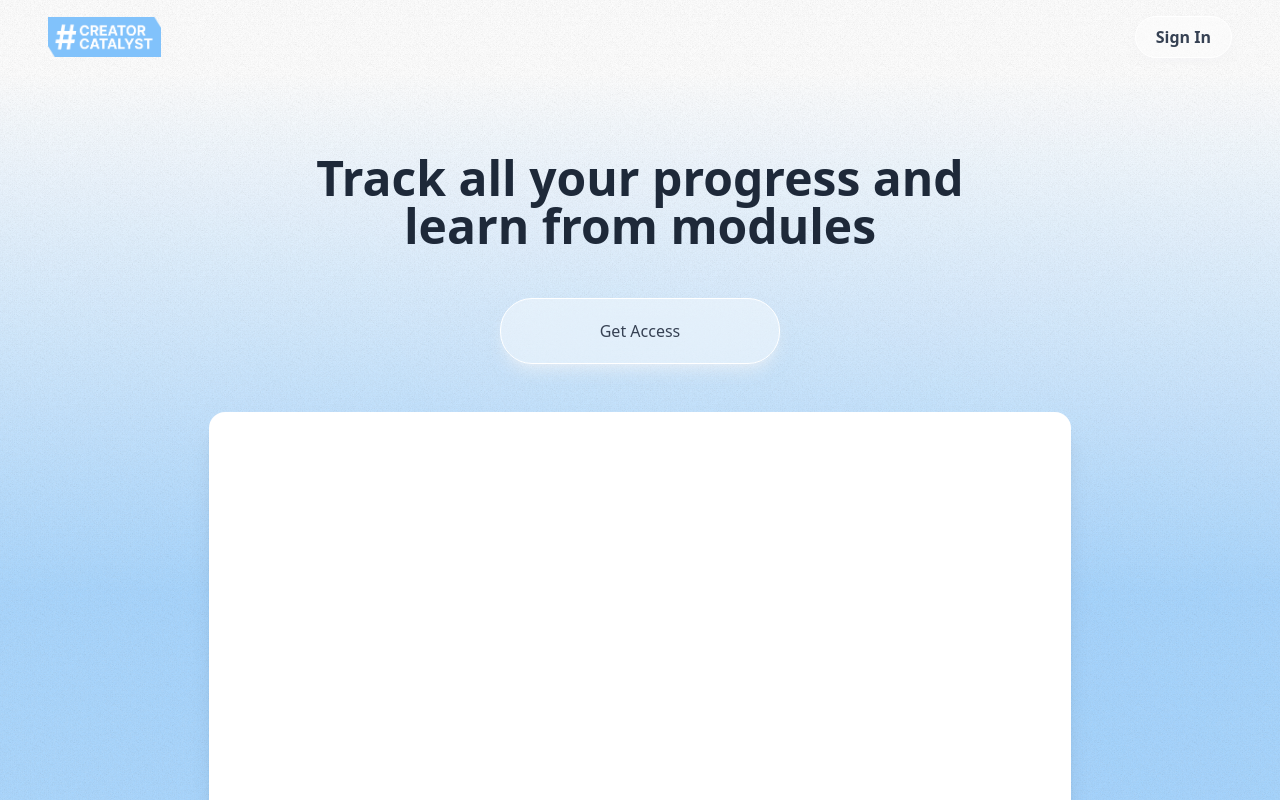
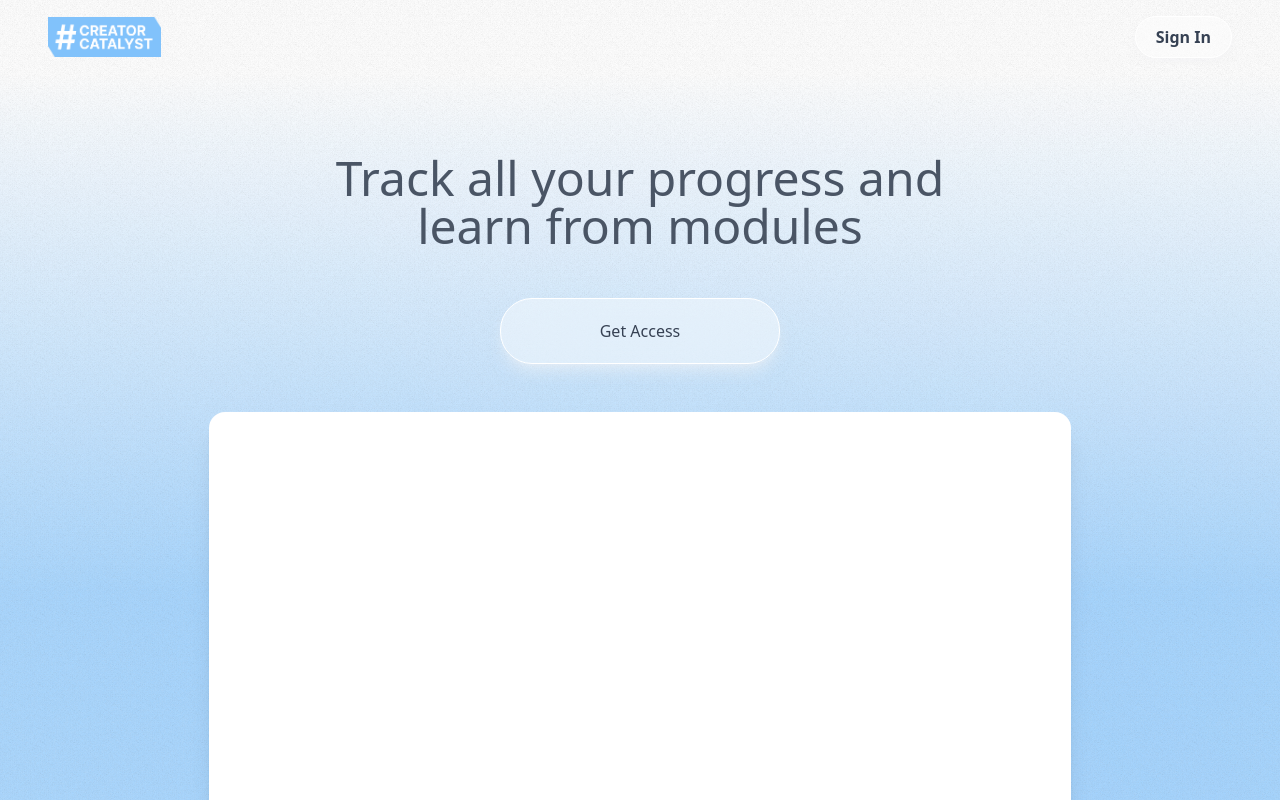
Before and after one commit to ParthSankpal/creator-catalyst-client-dashboard-deployment, a Next.js app: page / in a window 1280 px wide. Shown: the top 800 px of the page. Built offline with nearby package versions, Linux system fonts and the light colour scheme; no server answers.

Commit message:
minor changes to landing

```diff
--- a/components/ui/sidebar.jsx
+++ b/components/ui/sidebar.jsx
@@ -43,7 +43,7 @@ function useSidebar() {
 }
 
 function SidebarProvider({
-  defaultOpen = true,
+  defaultOpen = false,
   open: openProp,
   onOpenChange: setOpenProp,
   className,
--- a/src/app/page.jsx
+++ b/src/app/page.jsx
@@ -45,7 +45,7 @@ export default function Home() {
       </nav>
 
       <div className="relative z-10 flex-1 flex flex-col items-center justify-center text-center px-4 sm:px-6">
-        <h1 className="text-3xl sm:text-5xl font-semibold text-gray-800 mb-6 mt-20">
+        <h1 className="text-3xl sm:text-5xl font-medium text-gray-600 mb-6 mt-20">
           Track all your progress and <br/>learn from modules
         </h1>
 
```
